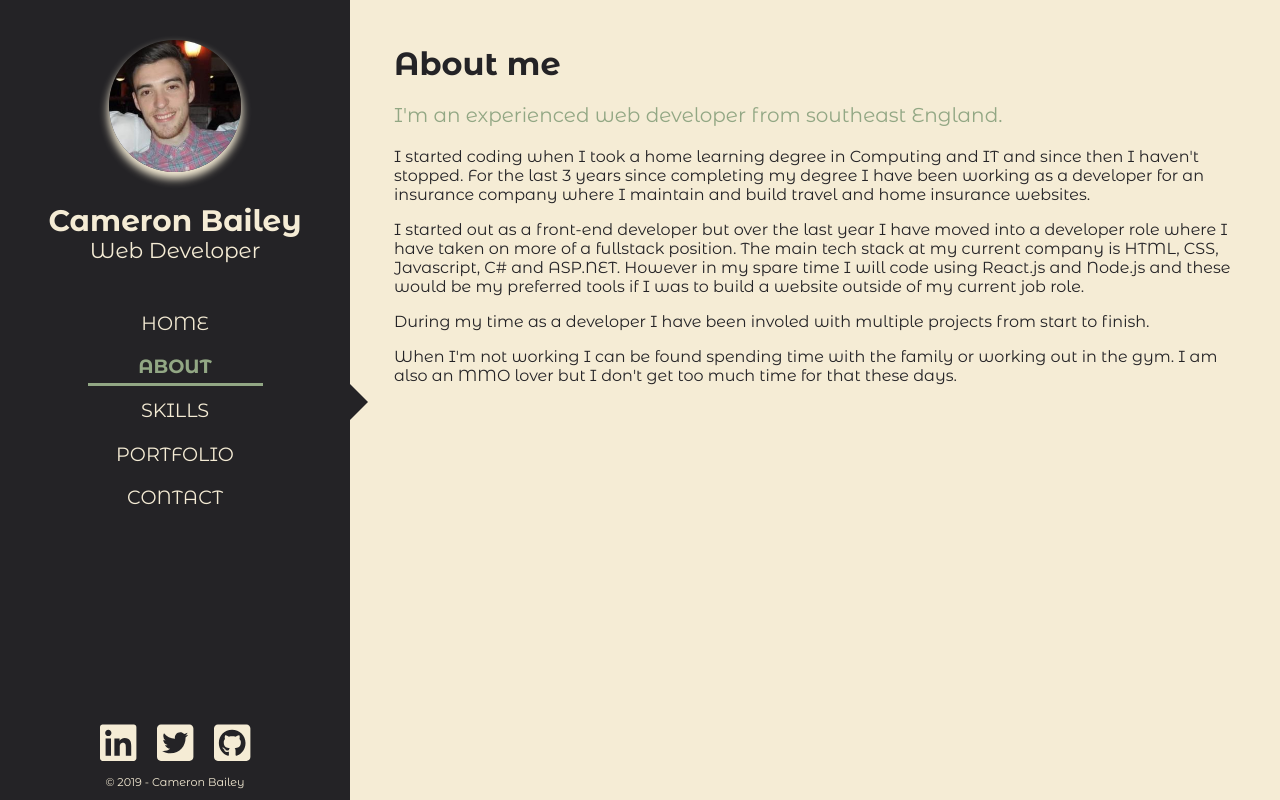
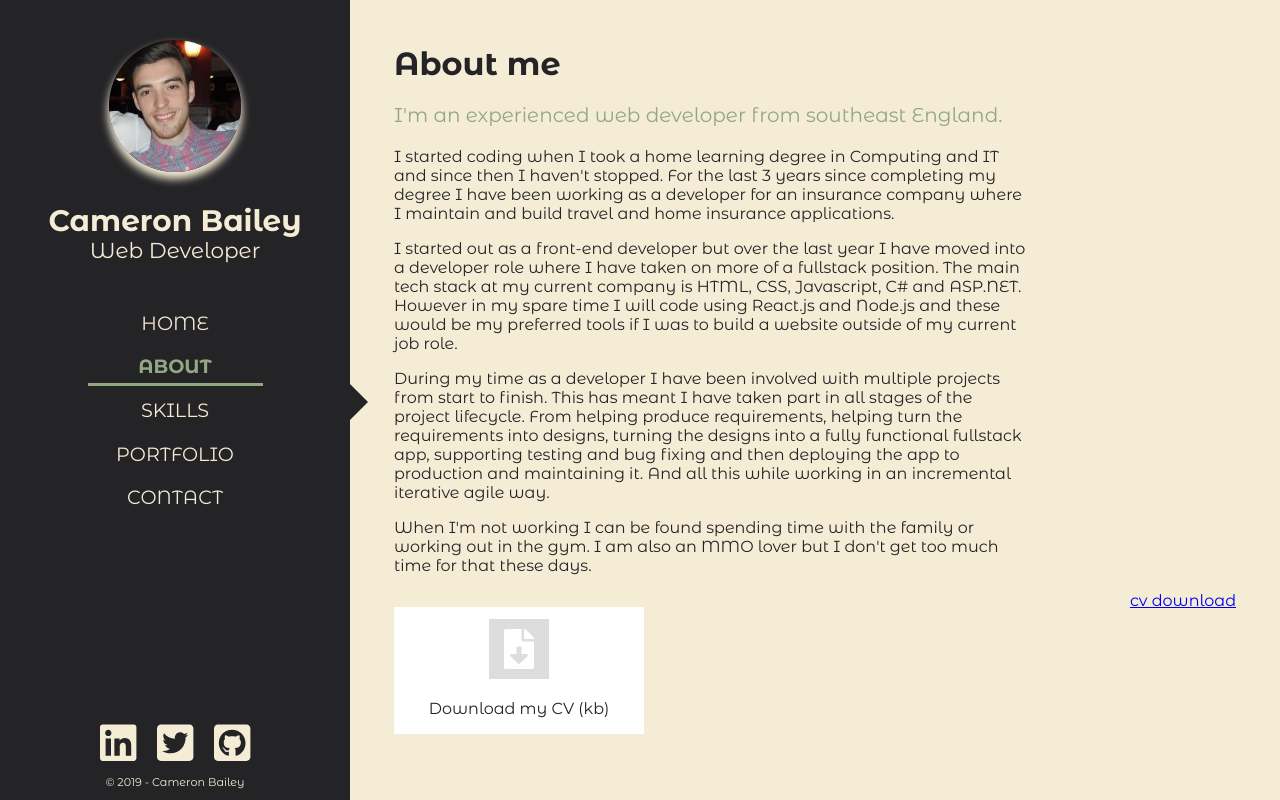
Before and after one commit to Cameron216/Portfolio, a React (Create React App) app in the folder client/: page /about in a window 1280 px wide. Built offline with nearby package versions, Linux system fonts and the light colour scheme.

Commit message:
new download cv added to about page

```diff
--- a/client/src/components/About/About.js
+++ b/client/src/components/About/About.js
@@ -1,39 +1,69 @@
 import React from 'react';
+import axios from 'axios';
+import { FaFileDownload } from 'react-icons/fa';
 
 import './About.scss';
+
+const downloadCV = () => {
+    // axios
+    //     .get('/cv')
+    //     .then(res => {
+    //         console.log(res);
+    //     })
+    //     .catch(err => {
+    //         console.log(err);
+    //     });
+};
 
 export default function About() {
     return (
         <div className="about-container">
             <h1 className="about-heading">About me</h1>
+            <div className="about-profile">
                 <p className="about-main-text">
                     I'm an experienced web developer from southeast England.
                 </p>
                 <p>
-                I started coding when I took a home learning degree in Computing
-                and IT and since then I haven't stopped. For the last 3 years
-                since completing my degree I have been working as a developer
-                for an insurance company where I maintain and build travel and
-                home insurance websites.
+                    I started coding when I took a home learning degree in
+                    Computing and IT and since then I haven't stopped. For the
+                    last 3 years since completing my degree I have been working
+                    as a developer for an insurance company where I maintain and
+                    build travel and home insurance applications.
                 </p>
                 <p>
-                I started out as a front-end developer but over the last year I
-                have moved into a developer role where I have taken on more of a
-                fullstack position. The main tech stack at my current company is
-                HTML, CSS, Javascript, C# and ASP.NET. However in my spare time
-                I will code using React.js and Node.js and these would be my
-                preferred tools if I was to build a website outside of my
-                current job role.
+                    I started out as a front-end developer but over the last
+                    year I have moved into a developer role where I have taken
+                    on more of a fullstack position. The main tech stack at my
+                    current company is HTML, CSS, Javascript, C# and ASP.NET.
+                    However in my spare time I will code using React.js and
+                    Node.js and these would be my preferred tools if I was to
+                    build a website outside of my current job role.
                 </p>
                 <p>
-                During my time as a developer I have been involed with multiple
-                projects from start to finish.
+                    During my time as a developer I have been involved with
+                    multiple projects from start to finish. This has meant I
+                    have taken part in all stages of the project lifecycle. From
+                    helping produce requirements, helping turn the requirements
+                    into designs, turning the designs into a fully functional
+                    fullstack app, supporting testing and bug fixing and then
+                    deploying the app to production and maintaining it. And all
+                    this while working in an incremental iterative agile way.
                 </p>
                 <p>
                     When I'm not working I can be found spending time with the
-                family or working out in the gym. I am also an MMO lover but I
-                don't get too much time for that these days.
+                    family or working out in the gym. I am also an MMO lover but
+                    I don't get too much time for that these days.
                 </p>
+            </div>
+            <div className="cv-container" onClick={downloadCV()}>
+                <div className="cv">
+                    <FaFileDownload />
+                    <p>Download my CV (kb)</p>
+                </div>
+            </div>
+            <a href="/static/docs/cv.pdf" target="_blank">
+                cv download
+            </a>
         </div>
     );
 }
--- a/client/src/components/About/About.scss
+++ b/client/src/components/About/About.scss
@@ -1,13 +1,65 @@
+@import './../../utils/variables.scss';
+
 .about-container {
     width: 100%;
     padding: 44px;
+    display: -webkit-box;
+    display: -ms-flexbox;
+    display: flex;
+    -webkit-box-orient: horizontal;
+    -webkit-box-direction: normal;
+    -ms-flex-direction: row;
+    flex-direction: row;
+    -ms-flex-wrap: wrap;
+    flex-wrap: wrap;
+    -webkit-box-pack: justify;
+    -ms-flex-pack: justify;
+    justify-content: space-between;
+    -webkit-box-align: start;
+    -ms-flex-align: start;
+    align-items: flex-start;
+
+    .about-profile {
+        width: 75%;
+    }
 
     .about-heading {
         margin: 0;
+        display: block;
+        width: 100%;
     }
 
     .about-main-text {
         font-size: 1.25em;
         color: #92a784;
     }
+
+    .cv-container {
+        background-color: white;
+        padding-top: 12px;
+        margin-top: 1em;
+        width: 20%;
+        min-width: 250px;
+        height: auto;
+        text-align: center;
+
+        svg {
+            background-color: rgba(221, 221, 221, 1);
+            color: #fff;
+            line-height: 2;
+            height: 60px;
+            width: 60px;
+            // border-radius: 50%;
+            padding: 10px;
+        }
+
+        &:hover {
+            cursor: pointer;
+        }
+
+        &:hover svg {
+            color: $darkGrey;
+            background-color: $khaki;
+        }
+    }
 }
```
Also changed, not shown: 2 other files (tests, documents, lock files or other folders). Lines whose indentation alone changed are shown as unchanged.
